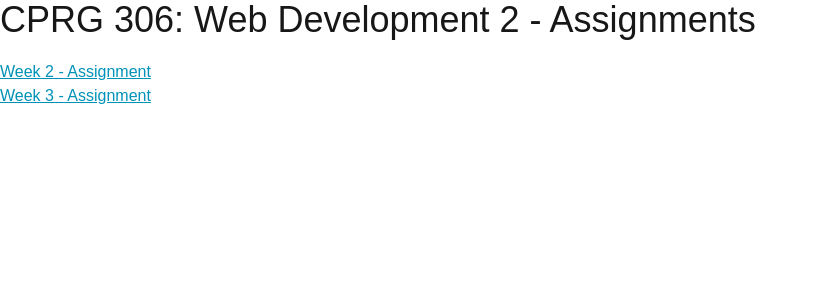
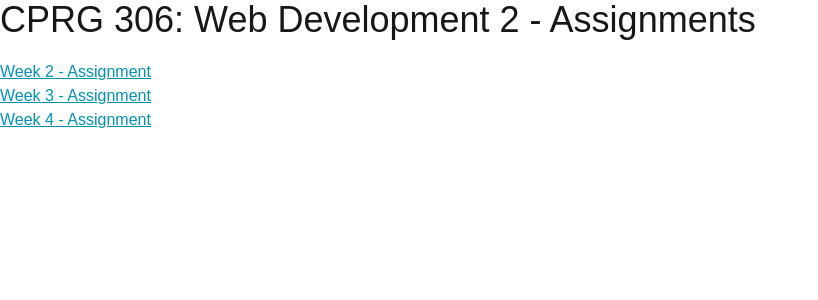
Before and after one commit to SummerShorts676/cprg306-assignments, a Next.js app: page / in a window 1280 px wide. Shown: the top 300 px of the page, without its empty margins (0-818 px from the left). Built offline with nearby package versions, Linux system fonts and the light colour scheme.

Commit message:
Added initial week 4 stuff

```diff
--- a/app/page.js
+++ b/app/page.js
@@ -7,7 +7,7 @@ export default function Home() {
       <ul>
         <li><Link href="/week-2" className="text-cyan-600 underline hover:text-cyan-300">Week 2 - Assignment</Link></li>
         <li><Link href="/week-3" className="text-cyan-600 underline hover:text-cyan-300">Week 3 - Assignment</Link></li>
-        <li><Link href="/week-3" className="text-cyan-600 underline hover:text-cyan-300">{/*Week 4 - Assignment*/}</Link></li>
+        <li><Link href="/week-3" className="text-cyan-600 underline hover:text-cyan-300">Week 4 - Assignment</Link></li>
         <li><Link href="/week-4" className="text-cyan-600 underline hover:text-cyan-300">{/*Week 5 - Assignment*/}</Link></li>
         <li><Link href="/week-5" className="text-cyan-600 underline hover:text-cyan-300">{/*Week 6 - Assignment*/}</Link></li>
         <li><Link href="/week-6" className="text-cyan-600 underline hover:text-cyan-300">{/*Week 7 - Assignment*/}</Link></li>
```
Also changed, not shown: app/week-4/new-item.js (added), app/week-4/page.js (added).
